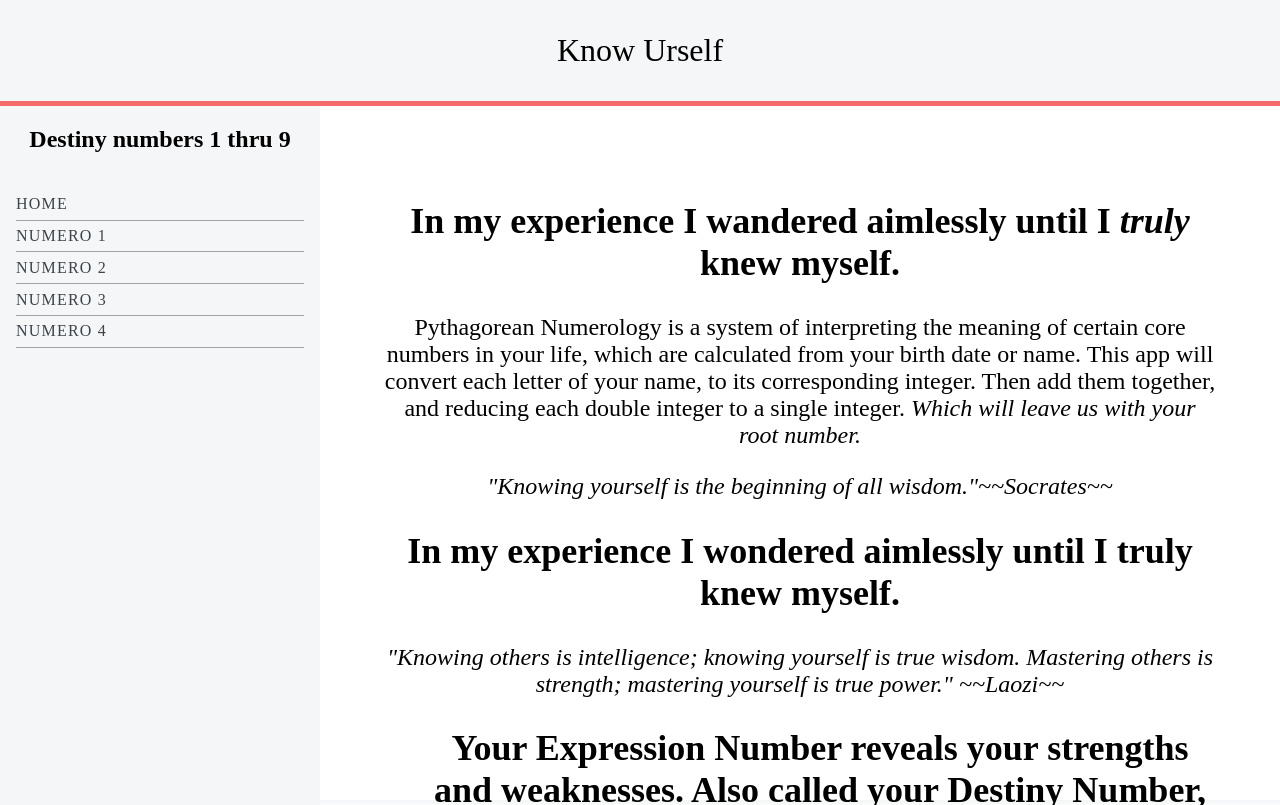
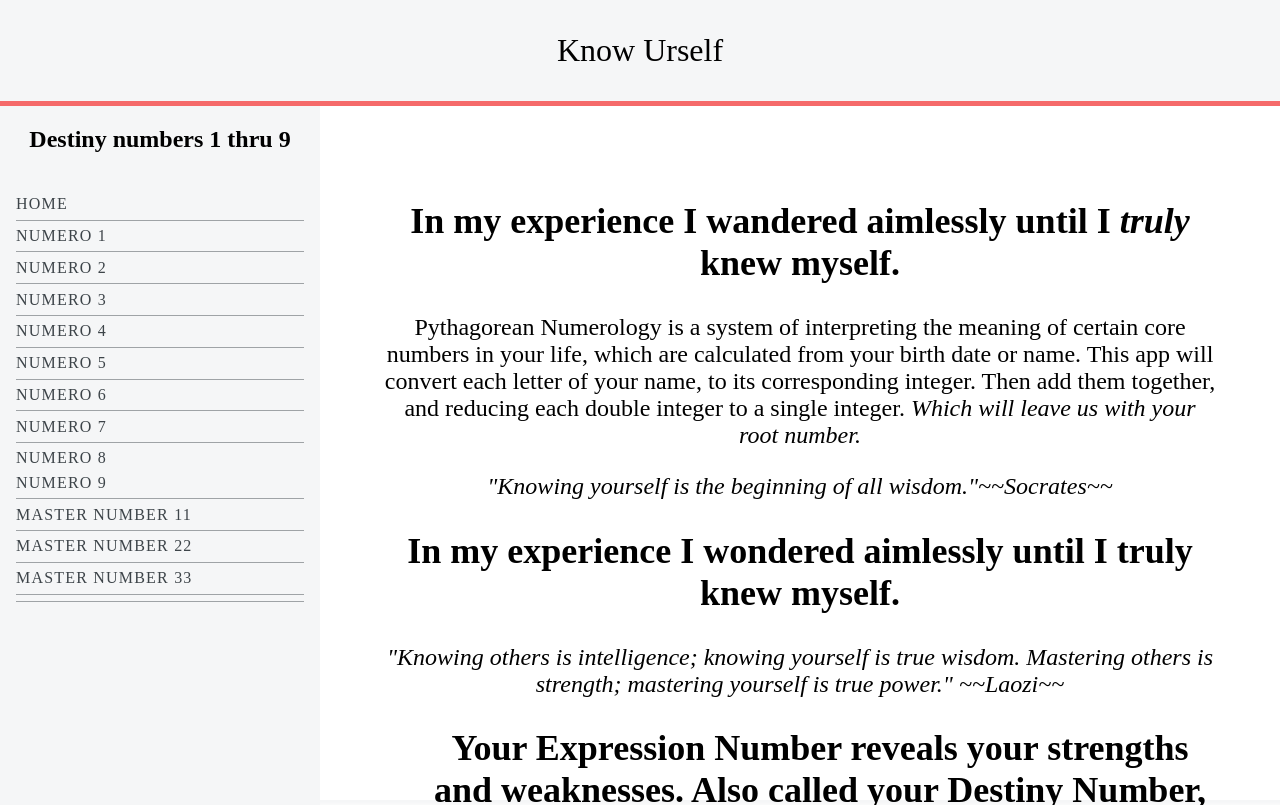
Before and after one commit to ChrisForti/know-urself, a React (Vite) app: page / in a window 1280 px wide. Built offline with nearby package versions, Linux system fonts and the light colour scheme.

Commit message:
Updated side bar with the rest of the numbers, and master numbers.

```diff
--- a/src/components/Sidebar.tsx
+++ b/src/components/Sidebar.tsx
@@ -49,6 +49,64 @@ export function Sidebar({ setChoice }: SidebarProps) {
         >
           <a href="#">Numero 4</a>
         </li>
+        <li
+          onClick={() => {
+            setChoice(5);
+          }}
+        >
+          <a href="#">Numero 5</a>
+        </li>
+        <li
+          onClick={() => {
+            setChoice(6);
+          }}
+        >
+          <a href="#">Numero 6</a>
+        </li>
+        <li
+          onClick={() => {
+            setChoice(7);
+          }}
+        >
+          <a href="#">Numero 7</a>
+        </li>
+        <li
+          onClick={() => {
+            setChoice(8);
+          }}
+        >
+          <a href="#">
+            Numero 8{" "}
+            <li
+              onClick={() => {
+                setChoice(9);
+              }}
+            >
+              <a href="#">Numero 9</a>
+            </li>
+            <li
+              onClick={() => {
+                setChoice(11);
+              }}
+            >
+              <a href="#">Master number 11</a>
+            </li>
+            <li
+              onClick={() => {
+                setChoice(22);
+              }}
+            >
+              <a href="#">Master number 22</a>
+            </li>
+            <li
+              onClick={() => {
+                setChoice(33);
+              }}
+            >
+              <a href="#">Master number 33</a>
+            </li>
+          </a>
+        </li>
       </ul>
       <button
         className={`${styles.button} ${sidebarOpen ? styles.show : ""}`}
--- /dev/null
+++ b/src/components/numerology/Eight.module.css
@@ -0,0 +1,3 @@
+.eight {
+  text-align: center;
+}
--- /dev/null
+++ b/src/components/numerology/Eight.tsx
@@ -0,0 +1,5 @@
+import styles from "./Eight.module.css";
+
+export function Eight() {
+  return <div className={styles.eight}>Eight</div>;
+}
--- /dev/null
+++ b/src/components/numerology/Nine.module.css
@@ -0,0 +1,3 @@
+.nine {
+  text-align: center;
+}
--- /dev/null
+++ b/src/components/numerology/Nine.tsx
@@ -0,0 +1,5 @@
+import styles from "./Nine.module.css";
+
+export function Nine() {
+  return <div className={styles.nine}>Nine</div>;
+}
--- /dev/null
+++ b/src/components/numerology/Seven.module.css
@@ -0,0 +1,3 @@
+.seven {
+  text-align: center;
+}
--- /dev/null
+++ b/src/components/numerology/Seven.tsx
@@ -0,0 +1,5 @@
+import styles from "./Seven.module.css";
+
+export function Seven() {
+  return <div className={styles.seven}>Seven</div>;
+}
--- /dev/null
+++ b/src/components/numerology/Six.module.css
@@ -0,0 +1,3 @@
+.six {
+  text-align: center;
+}
```
Also changed, not shown: src/components/numerology/Six.tsx (added, +9 -0 lines).
